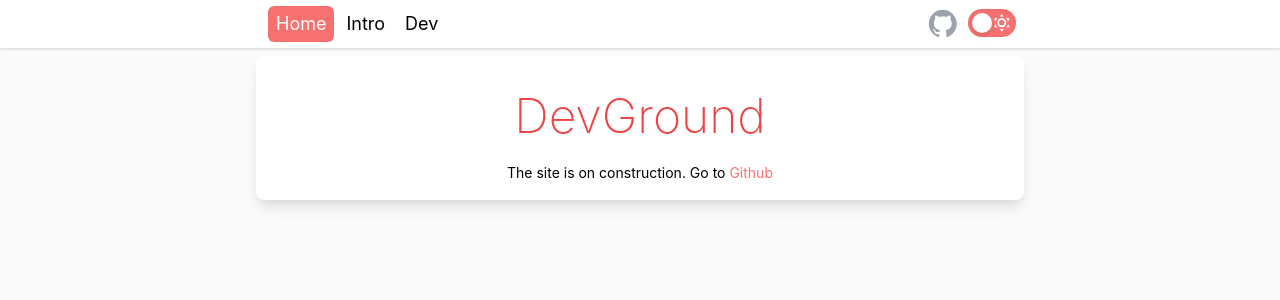
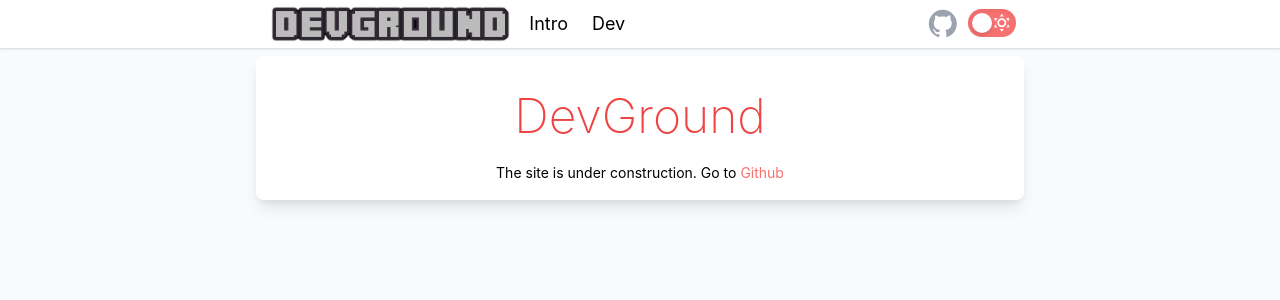
Before and after one commit to isutare412/react-dev, a React (Create React App) app in the folder client/: page / in a window 1280 px wide. Shown: the top 300 px of the page. Built offline with nearby package versions, Linux system fonts and the light colour scheme.

Commit message:
Add brand logo

```diff
--- /dev/null
+++ b/client/src/component/BrandLogo.tsx
@@ -0,0 +1,14 @@
+import React from "react";
+import logo from "../resource/dev-ground.png";
+
+interface BrandLogoProps {
+  href: string;
+}
+
+export default function BrandLogo({ href }: BrandLogoProps): JSX.Element {
+  return (
+    <a href={href}>
+      <img src={logo} className="h-10 my-auto hidden sm:block" />;
+    </a>
+  );
+}
--- a/client/src/component/NavBar.tsx
+++ b/client/src/component/NavBar.tsx
@@ -4,24 +4,43 @@ import ClickAwayListener from "react-click-away-listener";
 import Hamburger from "hamburger-react";
 import Icon from "@mdi/react";
 import { mdiGithub } from "@mdi/js";
+import logo from "../resource/dev-ground.png";
 import DarkModeSwitch from "./DarkModeSwitch";
 
 interface NavState {
   href: string;
   name: string;
+  useUi: boolean;
   activate: boolean;
 }
 
 const navInfos: NavState[] = [
-  { href: "/", name: "Home", activate: false },
-  { href: "/intro", name: "Intro", activate: false },
-  { href: "/dev", name: "Dev", activate: false },
+  { href: "/", name: "Home", useUi: false, activate: false },
+  { href: "/intro", name: "Intro", useUi: true, activate: false },
+  { href: "/dev", name: "Dev", useUi: true, activate: false },
 ];
+
+function findBestRoute(href: string, navs: NavState[]): string | null {
+  // Find longest matching route
+  let matchLength = 0;
+  let matchIdx: number | null = null;
+  navs.forEach((nav, idx) => {
+    if (!href.startsWith(nav.href) || matchLength > nav.href.length) return;
+    matchLength = nav.href.length;
+    matchIdx = idx;
+  });
+
+  // Match not found
+  if (matchIdx === null) return null;
+
+  return navs[matchIdx].href;
+}
 
 export default function NavBar(): JSX.Element {
   const [navState, setNavState] = useState(navInfos);
   const [navOpen, setNavOpen] = useState(false);
   const navLocation = useLocation();
+  const history = useHistory();
 
   useEffect(() => {
     setNavOpen(false);
@@ -29,22 +48,30 @@ export default function NavBar(): JSX.Element {
     const routePath = navLocation.pathname;
 
     // Find longest matching route
-    let matchLength = 0;
-    let matchIdx = 0;
-    navState.forEach(({ href }, idx) => {
-      if (!routePath.startsWith(href) || matchLength > href.length) return;
-      matchLength = href.length;
-      matchIdx = idx;
-    });
+    const targetLink = findBestRoute(routePath, navInfos);
 
     // Update to new navbar state
     setNavState((prevState) => {
       const nextState = [...prevState];
-      nextState.forEach((_, idx, arr) => (arr[idx].activate = false));
-      nextState[matchIdx].activate = true;
+      nextState.forEach((_, idx, arr) => {
+        arr[idx].activate = arr[idx].href === targetLink ? true : false;
+      });
       return nextState;
     });
   }, [navLocation]);
+
+  const gotoLink = (href: string) => {
+    const targetLink = findBestRoute(href, navInfos);
+    if (targetLink === null) return;
+
+    const targetNav = navState.find(({ href }) => href === targetLink);
+    if (targetNav === undefined)
+      throw new Error(`href '${href}' does not exist in navigations`);
+
+    if (!targetNav.activate) {
+      history.push(targetNav.href);
+    }
+  };
 
   const closeNavBar = () => {
     if (navOpen) {
@@ -60,16 +87,19 @@ export default function NavBar(): JSX.Element {
             <div className="sm:hidden">
               <Hamburger toggled={navOpen} toggle={setNavOpen} size={24} />
             </div>
-            <div className={"content-center space-x-1 hidden sm:flex"}>
-              {navState.map(({ href, name, activate }, idx) => (
-                <NavItem
-                  key={idx}
-                  name={name}
-                  activate={activate}
-                  href={href}
-                />
-              ))}
+            <div className="hidden sm:flex flex-col justify-center">
+              <BrandLogo href="/" gotoLink={gotoLink} />
             </div>
+            <div className={"content-center space-x-2 hidden sm:flex"}>
+              {navState
+                .filter((nav) => nav.useUi)
+                .map((nav, idx) => (
+                  <NavItem key={idx} {...nav} gotoLink={gotoLink} />
+                ))}
+            </div>
+          </div>
+          <div className="flex flex-col justify-center sm:hidden">
+            <BrandLogo href="/" gotoLink={gotoLink} />
           </div>
           <div className="flex flex-row content-center space-x-2 mr-2 h-full">
             <a
@@ -94,7 +124,7 @@ export default function NavBar(): JSX.Element {
           <div className="bg-white dark:bg-gray-900 border-b dark:border-gray-800 shadow-xl">
             <div className="flex flex-col space-y-1 my-2">
               {navState.map((state, idx) => (
-                <MobileNavItem key={idx} {...state} />
+                <MobileNavItem key={idx} {...state} gotoLink={gotoLink} />
               ))}
             </div>
           </div>
@@ -104,17 +134,12 @@ export default function NavBar(): JSX.Element {
   );
 }
 
-function NavItem({ href, name, activate }: NavState): JSX.Element {
-  const history = useHistory();
-
-  function gotoLink() {
-    if (activate) {
-      history.replace(href);
-    } else {
-      history.push(href);
-    }
-  }
-
+function NavItem({
+  href,
+  name,
+  activate,
+  gotoLink,
+}: NavState & { gotoLink: (href: string) => void }): JSX.Element {
   return (
     <button
       className={
@@ -123,24 +148,19 @@ function NavItem({ href, name, activate }: NavState): JSX.Element {
           ? "bg-red-400 text-white dark:bg-green-500 dark:text-black"
           : "hover:bg-red-200 dark:hover:bg-green-900")
       }
-      onClick={gotoLink}
+      onClick={() => gotoLink(href)}
     >
       <span className="text-lg">{name}</span>
     </button>
   );
 }
 
-function MobileNavItem({ href, name, activate }: NavState): JSX.Element {
-  const history = useHistory();
-
-  function gotoLink() {
-    if (activate) {
-      history.replace(href);
-    } else {
-      history.push(href);
-    }
-  }
-
+function MobileNavItem({
+  href,
+  name,
+  activate,
+  gotoLink,
+}: NavState & { gotoLink: (href: string) => void }): JSX.Element {
   return (
     <button
       className={
@@ -149,9 +169,25 @@ function MobileNavItem({ href, name, activate }: NavState): JSX.Element {
           ? "text-white bg-red-400 dark:bg-gray-700"
           : "hover:bg-red-200 dark:hover:bg-gray-800")
       }
-      onClick={gotoLink}
+      onClick={() => gotoLink(href)}
     >
       <p className="text-lg text-left ml-3">{name}</p>
     </button>
   );
 }
+
+function BrandLogo({
+  href,
+  gotoLink,
+}: {
+  href: string;
+  gotoLink: (href: string) => void;
+}): JSX.Element {
+  return (
+    <div className="flex flex-col justify-center">
+      <button onClick={() => gotoLink(href)} className="block">
+        <img src={logo} className="h-10 my-auto" />
+      </button>
+    </div>
+  );
+}
--- a/client/src/home/Home.tsx
+++ b/client/src/home/Home.tsx
@@ -9,7 +9,7 @@ export default function Home(): JSX.Element {
 
       <div className="mx-auto text-center w-max">
         <span className="text-sm">
-          The site is on construction. Go to&nbsp;
+          The site is under construction. Go to&nbsp;
           <a
             className="text-red-400 hover:text-red-600 transition-colors dark:text-green-300 dark:hover:text-green-500"
             href="https://github.com/isutare412"
```
Also changed, not shown: client/src/resource/dev-ground.png (added).
